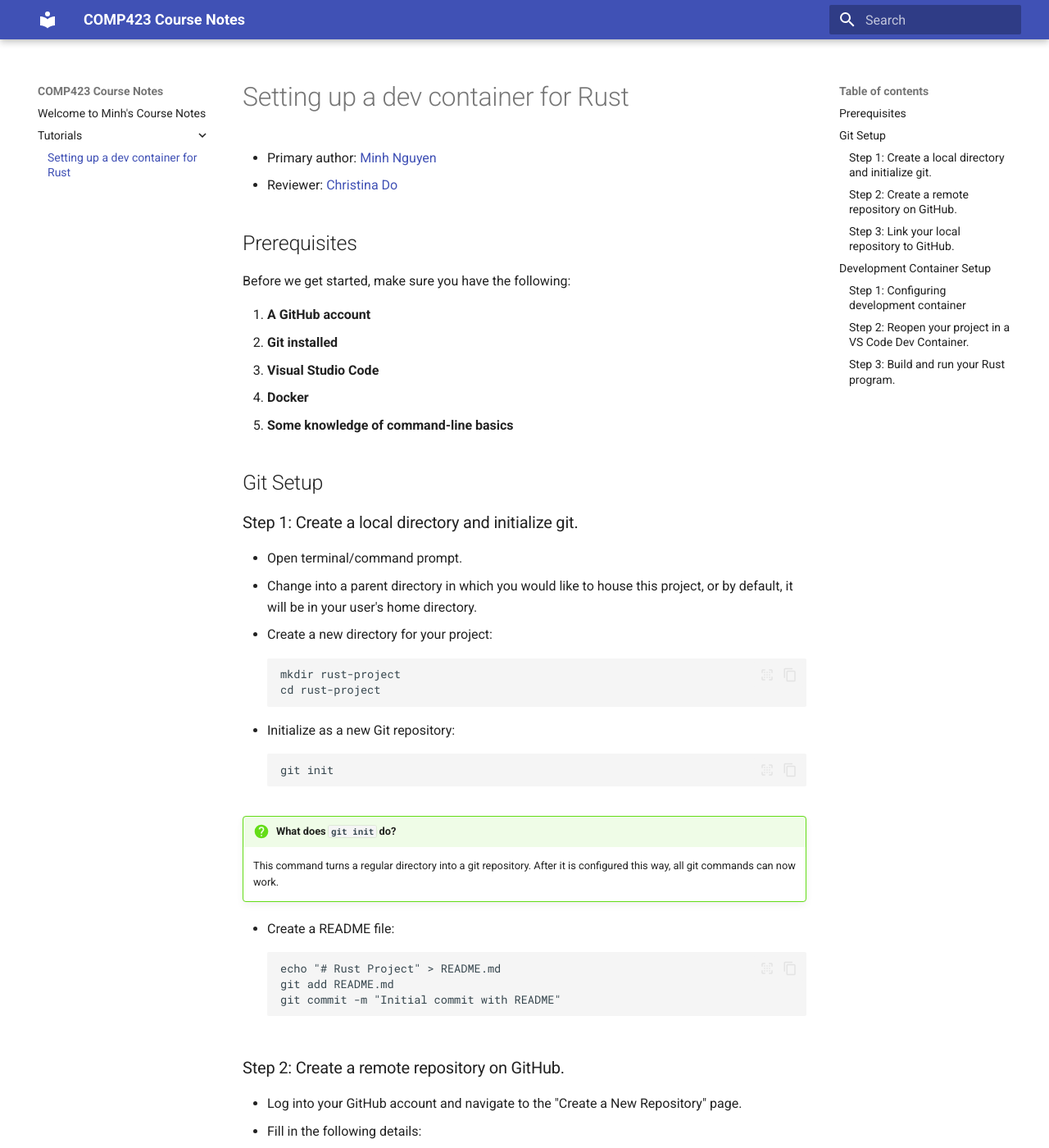
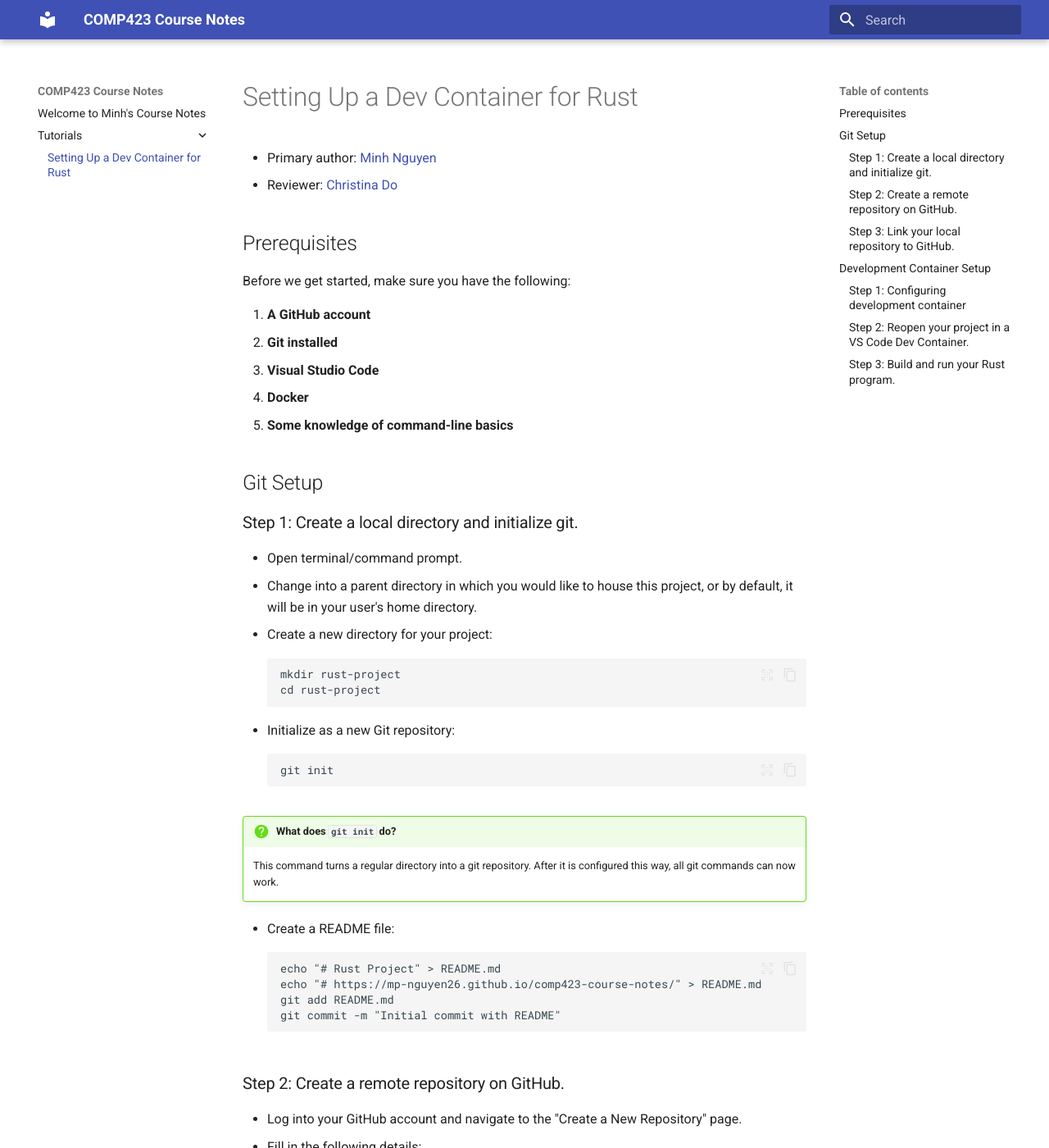
Before and after one commit to mp-nguyen26/comp423-course-notes, an MkDocs documentation site: the page built from docs/tutorials/rust-setup.md, in a window 1280 px wide and 1400 px high. Shown: the whole window at 82% size. Built offline with MkDocs 1.6.1 and Material for MkDocs 9.7.7, drawn with Linux system fonts in a browser that asks for light colours.

Commit message:
added extra echo in code block in step 1

````diff
--- a/docs/tutorials/rust-setup.md
+++ b/docs/tutorials/rust-setup.md
@@ -1,4 +1,4 @@
-# Setting up a dev container for Rust
+# Setting Up a Dev Container for Rust
 
 * Primary author: [Minh Nguyen](https://github.com/mp-nguyen26)
 * Reviewer: [Christina Do](https://github.com/chrxstyxdo)
@@ -32,6 +32,7 @@
 * Create a README file:
 ```
 echo "# Rust Project" > README.md
+echo "# https://mp-nguyen26.github.io/comp423-course-notes/" > README.md
 git add README.md
 git commit -m "Initial commit with README"
 ```
````
